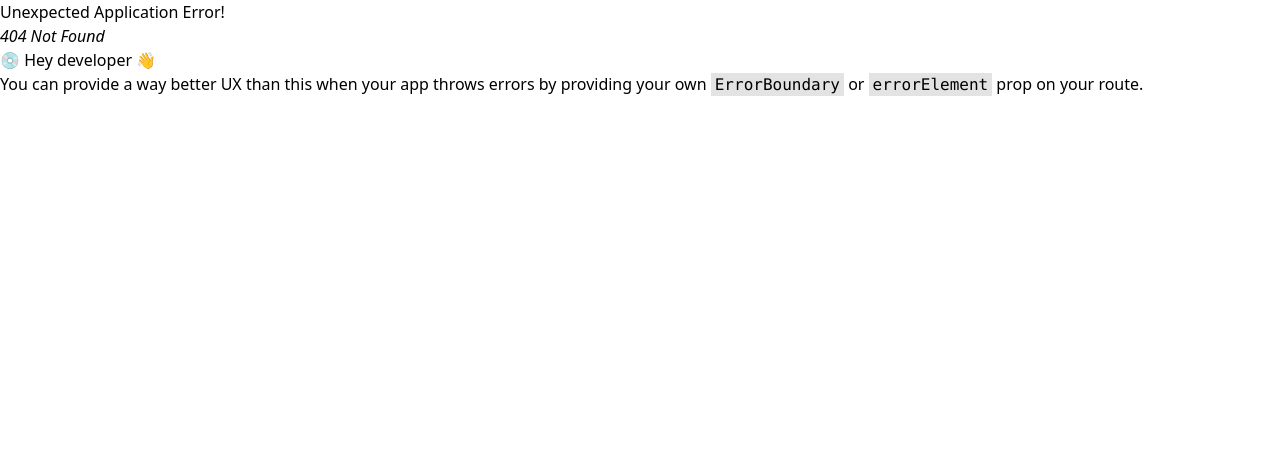
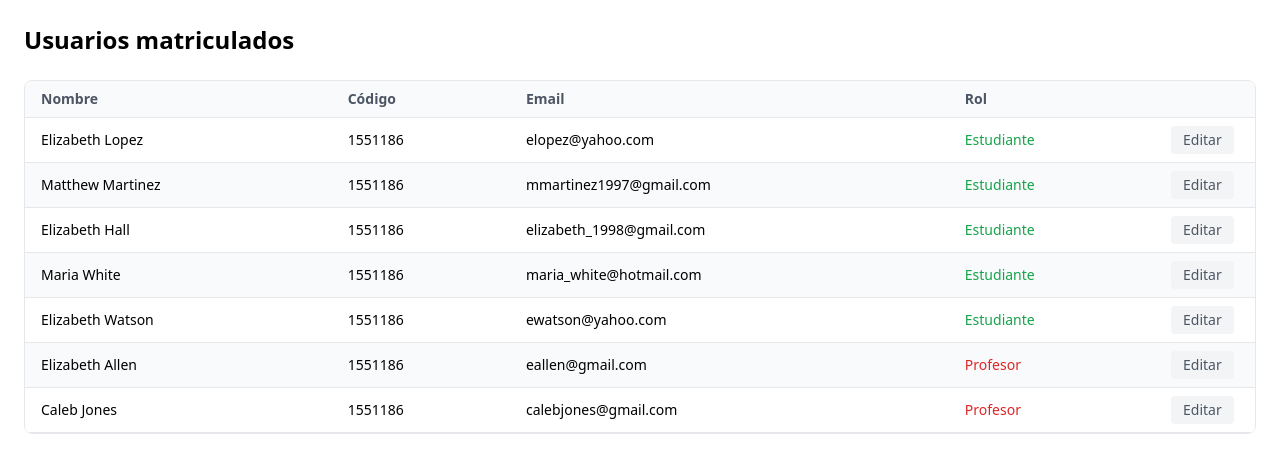
Before and after one commit to Malvare22/AyD2_Frontend, a React (Vite) app: page /usuarios in a window 1280 px wide. Before the commit this address had no page. Shown: the top 472 px of the page. Built offline with nearby package versions, Linux system fonts and the light colour scheme.

Commit message:
feat: Usuarios page (as template)

```diff
--- /dev/null
+++ b/src/pages/Usuarios.tsx
@@ -0,0 +1,100 @@
+interface User {
+    name: string
+    code: string
+    email: string
+    role: "Estudiante" | "Profesor"
+}
+
+const users: User[] = [
+    {
+        name: "Elizabeth Lopez",
+        code: "1551186",
+        email: "elopez@yahoo.com",
+        role: "Estudiante",
+    },
+    {
+        name: "Matthew Martinez",
+        code: "1551186",
+        email: "mmartinez1997@gmail.com",
+        role: "Estudiante",
+    },
+    {
+        name: "Elizabeth Hall",
+        code: "1551186",
+        email: "elizabeth_1998@gmail.com",
+        role: "Estudiante",
+    },
+    {
+        name: "Maria White",
+        code: "1551186",
+        email: "maria_white@hotmail.com",
+        role: "Estudiante",
+    },
+    {
+        name: "Elizabeth Watson",
+        code: "1551186",
+        email: "ewatson@yahoo.com",
+        role: "Estudiante",
+    },
+    {
+        name: "Elizabeth Allen",
+        code: "1551186",
+        email: "eallen@gmail.com",
+        role: "Profesor",
+    },
+    {
+        name: "Caleb Jones",
+        code: "1551186",
+        email: "calebjones@gmail.com",
+        role: "Profesor",
+    },
+]
+
+const Usuarios = () => {
+    return (
+        <div className="w-full max-w-7xl mx-auto p-6">
+            <h2 className="text-2xl font-semibold mb-6">Usuarios matriculados</h2>
+            <div className="border rounded-lg overflow-hidden">
+                <table className="w-full border-collapse bg-white text-sm">
+                    <thead>
+                        <tr className="bg-gray-50">
+                            <th className="border-b py-2 px-4 text-left font-semibold text-gray-600">Nombre</th>
+                            <th className="border-b py-2 px-4 text-left font-semibold text-gray-600">Código</th>
+                            <th className="border-b py-2 px-4 text-left font-semibold text-gray-600">Email</th>
+                            <th className="border-b py-2 px-4 text-left font-semibold text-gray-600">Rol</th>
+                            <th className="border-b py-2 px-4 text-left font-semibold text-gray-600 w-[100px]"></th>
+                        </tr>
+                    </thead>
+                    <tbody>
+                        {users.map((user, index) => (
+                            <tr key={user.email} className={index % 2 === 0 ? 'bg-white' : 'bg-gray-50'}>
+                                <td className="border-b py-2 px-4">{user.name}</td>
+                                <td className="border-b py-2 px-4">{user.code}</td>
+                                <td className="border-b py-2 px-4">{user.email}</td>
+                                <td className="border-b py-2 px-4">
+                                    <span
+                                        className={`${user.role === "Estudiante"
+                                                ? "text-green-600"
+                                                : "text-red-600"
+                                            }`}
+                                    >
+                                        {user.role}
+                                    </span>
+                                </td>
+                                <td className="border-b py-2 px-4">
+                                    <button
+                                        className="bg-gray-100 hover:bg-gray-200 text-gray-600 px-3 py-1 rounded text-sm transition-colors duration-200"
+                                    >
+                                        Editar
+                                    </button>
+                                </td>
+                            </tr>
+                        ))}
+                    </tbody>
+                </table>
+            </div>
+        </div>
+    )
+}
+
+export default Usuarios;
--- a/src/router.tsx
+++ b/src/router.tsx
@@ -18,6 +18,10 @@ export const router = createBrowserRouter([
           path: '',
           index: true,
           element: <Inicio />
+        },
+        {
+          path: '/usuarios',
+          element: <Usuarios />
         }
       ]
     },
```
